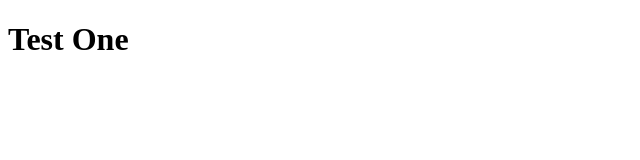
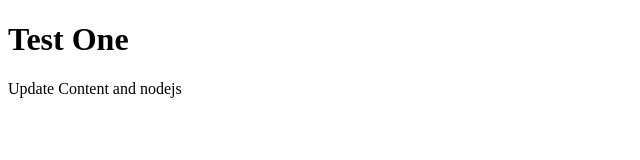
Before and after one commit to PisethM/test-one, a website: page index.html in a window 1280 px wide. Shown: the whole page, without its empty margins (0-640 px from the left). Drawn offline with Linux system fonts and the light colour scheme.

Commit message:
test one more

```diff
--- a/index.html
+++ b/index.html
@@ -6,6 +6,9 @@
     <title>Test One</title>
   </head>
   <body>
-    <header><h1>Test One</h1></header>
+    <header>
+      <h1>Test One</h1>
+      <p>Update Content and nodejs</p>
+    </header>
   </body>
 </html>
```
Also changed, not shown: package.json (added, +7 -0 lines), 1 other file.
